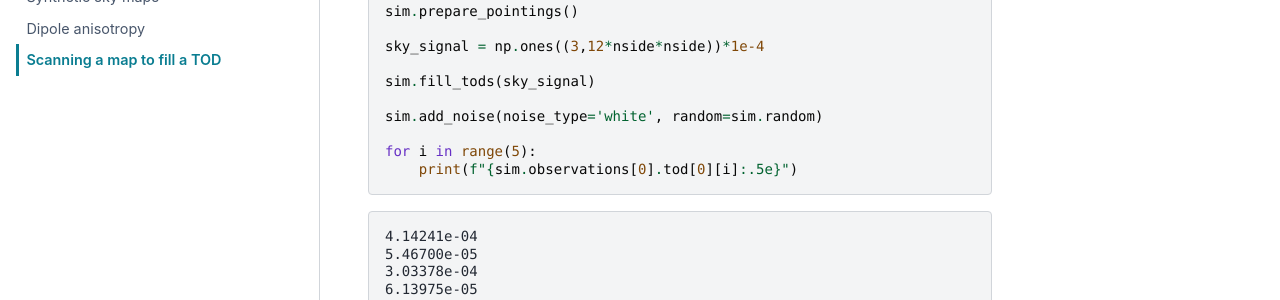
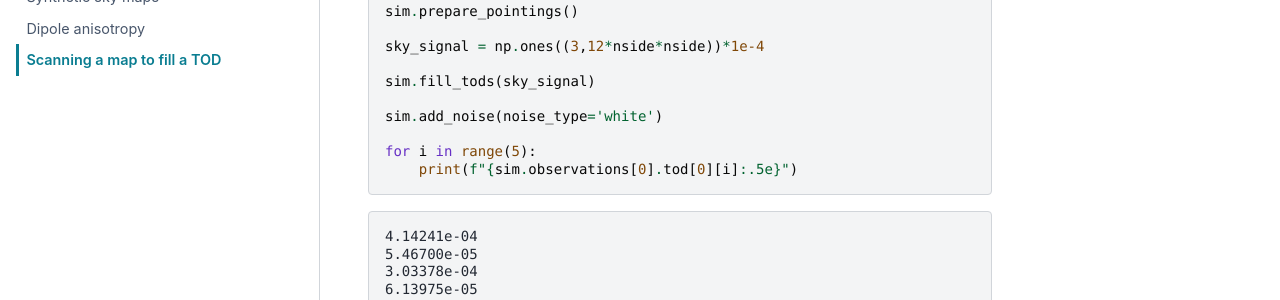
Before and after one commit to litebird/litebird_sim, a Sphinx documentation site: the page built from docs/source/map_scanning.rst, in a window 1280 px wide and 900 px high, scrolled down 3069 px, cut to the strip 0-622 px from the top of the window. Shown: the part 196-496 px from the top of the strip. Built offline with Sphinx 7.4.7 and the PyData theme 0.15.4, drawn with Linux system fonts in a browser that asks for light colours.

Commit message:
Simulation.add_noise uses self.random as default

```diff
--- a/docs/source/map_scanning.rst
+++ b/docs/source/map_scanning.rst
@@ -174,7 +174,7 @@ transparent:
 
   sim.fill_tods(sky_signal)
 
-  sim.add_noise(noise_type='white', random=sim.random)
+  sim.add_noise(noise_type='white')
 
   for i in range(5):
       print(f"{sim.observations[0].tod[0][i]:.5e}")
--- a/docs/source/noise.rst
+++ b/docs/source/noise.rst
@@ -241,7 +241,7 @@ the interface is simplified.
 
   sim.create_observations(detectors=det)
 
-  sim.add_noise(noise_type='one_over_f', random=sim.random)
+  sim.add_noise(noise_type='one_over_f')
 
   for i in range(5):
       print(f"{sim.observations[0].tod[0][i]:.5e}")
```
Also changed, not shown: 1 other file.
